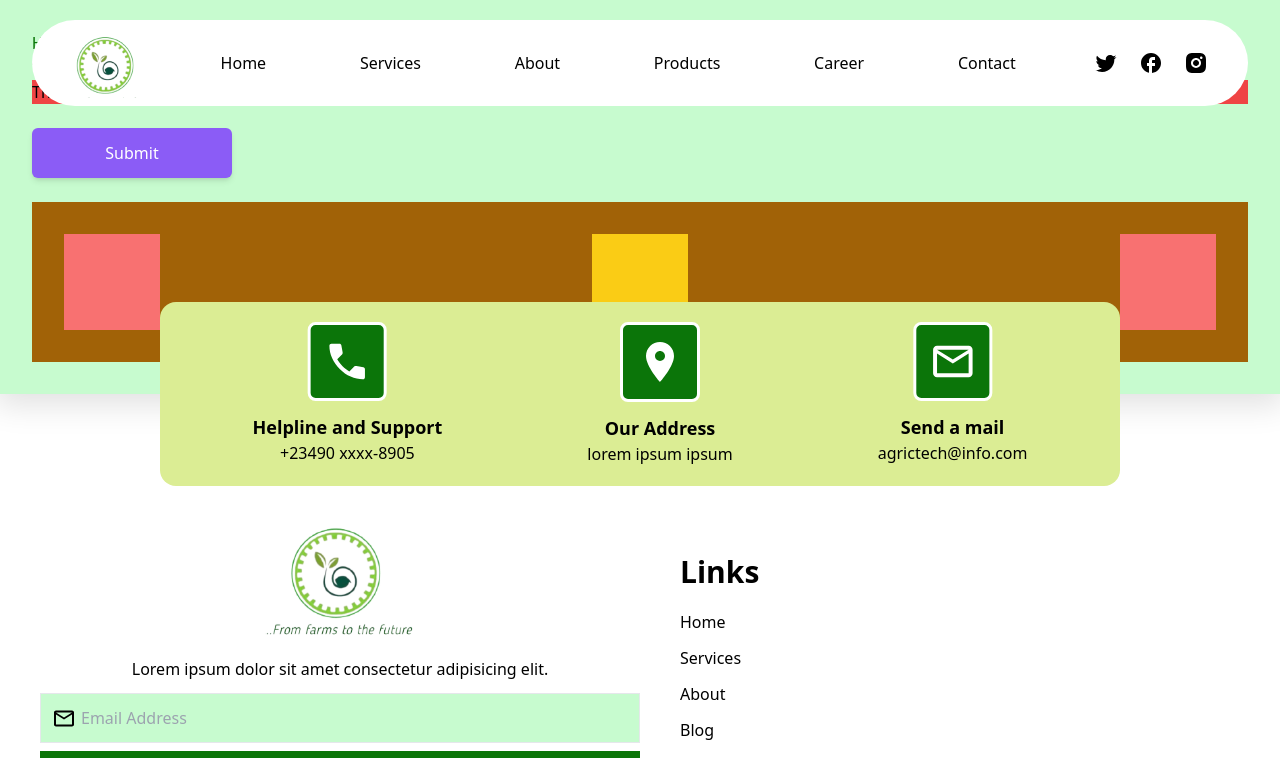
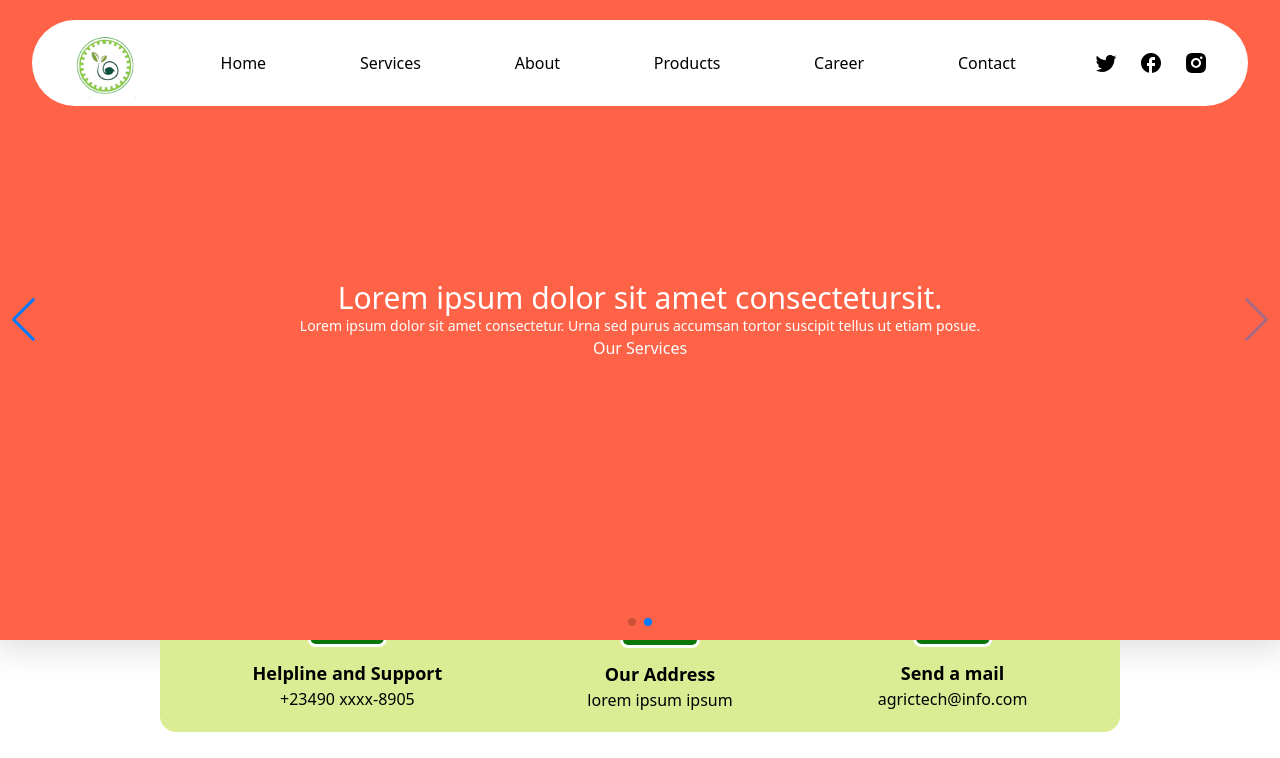
Before and after one commit to JUNNY12/bemfort, a React (Vite) app: page / in a window 1280 px wide. Shown: the top 758 px of the page. Built offline with nearby package versions, Linux system fonts and the light colour scheme.

Commit message:
update: add swiperjs and automate slider

```diff
--- a/package.json
+++ b/package.json
@@ -13,7 +13,8 @@
   "dependencies": {
     "react": "^18.2.0",
     "react-dom": "^18.2.0",
-    "react-router-dom": "^6.22.3"
+    "react-router-dom": "^6.22.3",
+    "swiper": "^11.1.0"
   },
   "devDependencies": {
     "@types/react": "^18.2.66",
--- /dev/null
+++ b/src/components/common/sliders/Carousel.tsx
@@ -0,0 +1,42 @@
+import {Swiper, SwiperSlide } from 'swiper/react';
+import {Autoplay, Navigation, Pagination} from 'swiper/modules'
+import 'swiper/css';
+import 'swiper/css/navigation';
+import 'swiper/css/pagination';
+import Typography from '../typography/Typography';
+import Button from '../button/Button';
+
+export default function Carousel() {
+    return (
+    <Swiper
+        autoplay={{
+            delay: 2500,
+            disableOnInteraction: false
+        }}
+        modules={[Autoplay, Navigation, Pagination]}
+        spaceBetween={50}
+        slidesPerView={1}
+        navigation={true}
+        pagination={{ clickable: true }}
+        onSlideChange={() => console.log('slide change')}
+        onSwiper={(swiper) => console.log(swiper)}
+        className='h-[100%]'
+    >
+        <SwiperSlide>
+            <div className='flex justify-center items-center flex-col h-full text-white bg-[tomato]'>
+                <Typography styles='text-3xl text-white ' variant={'h1'} children={"Lorem ipsum dolor sit amet consectetursit."}/>
+                <Typography styles="text-sm" variant={'h3'} children={"Lorem ipsum dolor sit amet consectetur. Urna sed purus accumsan tortor suscipit tellus ut etiam posue."} />
+                <Button children={'Our Services'}/>
+            </div>
+        </SwiperSlide>
+
+        <SwiperSlide>
+            <div className='flex justify-center items-center flex-col h-full text-white bg-[tomato]'>
+                <Typography styles='text-3xl text-white ' variant={'h1'} children={"Lorem ipsum dolor sit amet consectetursit. "}/>
+                <Typography styles="text-sm" variant={'h3'} children={"Lorem ipsum dolor sit amet consectetur. Urna sed purus accumsan tortor suscipit tellus ut etiam posue."} />
+                <Button children={'Our Services'}/>
+            </div>
+        </SwiperSlide>
+    </Swiper>
+  )
+}
--- a/src/layouts/parts/Header.tsx
+++ b/src/layouts/parts/Header.tsx
@@ -7,7 +7,7 @@ import { NavLink } from 'react-router-dom'
 
 export default function Header() {
   return (
-    <div className="absolute top-[20px] left-[50%] translate-x-[-50%] flex w-[95%] rounded-full items-center justify-between py-2 px-10 bg-[#fff]">
+    <div className="absolute top-[20px] left-[50%] translate-x-[-50%] flex w-[95%] rounded-full items-center justify-between py-2 px-10 bg-[#fff] z-[1000]">
       <div className="logo">
         <img src={Logo} alt="" />
       </div>
--- a/src/pages/home/Home.tsx
+++ b/src/pages/home/Home.tsx
@@ -2,11 +2,12 @@ import Button from "@/components/common/button/Button"
 import { FlexContainer } from "@/components/common/container/FlexContainer"
 import Typography from "@/components/common/typography/Typography"
 import { Container } from "@/components/common/container/Container"
+import Carousel from "@/components/common/sliders/Carousel"
 
 export default function Home(): JSX.Element {
     return (
-        <div className="bg-light-green shadow-penumbra px-8 py-8">
-            <h1 className=" text-green font-roboto">Home</h1>
+        <div className="bg-light-green shadow-penumbra">
+            {/* <h1 className=" text-green font-roboto">Home</h1>
             <p className=" text-green font-roboto-serif">This is the Home page.</p>
             <Typography variant="h1" styles={'bg-red-500'}>This is the Home page.</Typography>
             <Button
@@ -17,15 +18,21 @@ export default function Home(): JSX.Element {
                 disabled={false}
             >
                 Submit
-            </Button>
+            </Button> */}
 
-            <Container tag="section" styles={'bg-yellow-700 p-8'}>
+            {/* <Container tag="section" styles={'bg-yellow-700 p-8'}>
                 <FlexContainer tag="div" styles={'flex-row gap-6 justify-between xs:flex-col xs:items-center xs:justify-center'}>
                     <div className=" bg-red-400 h-24 w-24 "></div>
                     <div className=" bg-yellow-400 h-24 w-24"></div>
                     <div className=" bg-red-400 h-24 w-24"></div>
                 </FlexContainer>
-            </Container>
+            </Container> */}
+
+             {/* Code Starts here ...  */}
+            <div className="topslider h-[80vh] w-full bg-grey">
+                <Carousel/>
+            </div>
+
 
         </div>
     )
```
Also changed, not shown: src/layouts/parts/Footer.tsx (line endings or trailing spaces), 2 other files (tests, documents, lock files or other folders).
